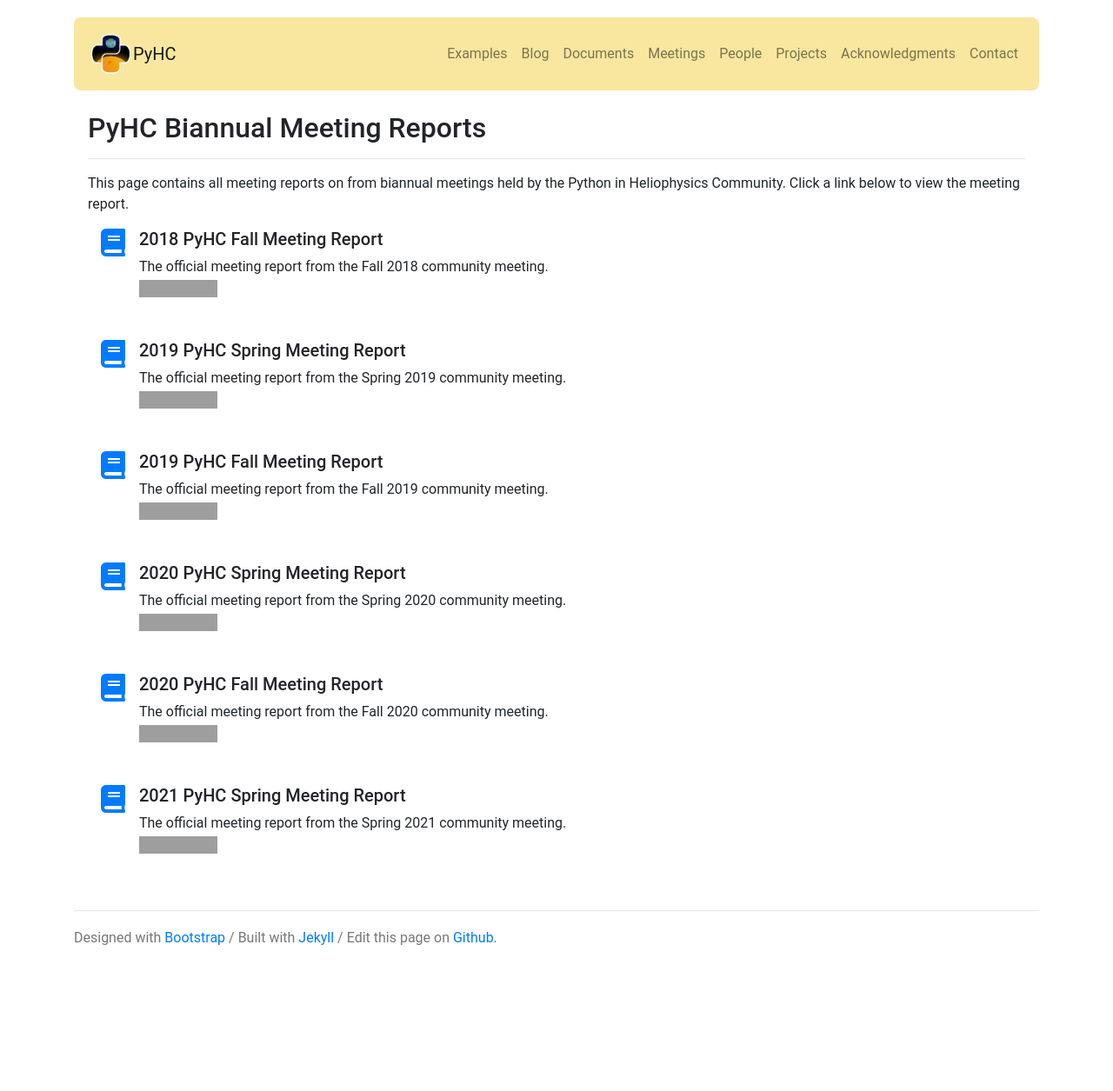
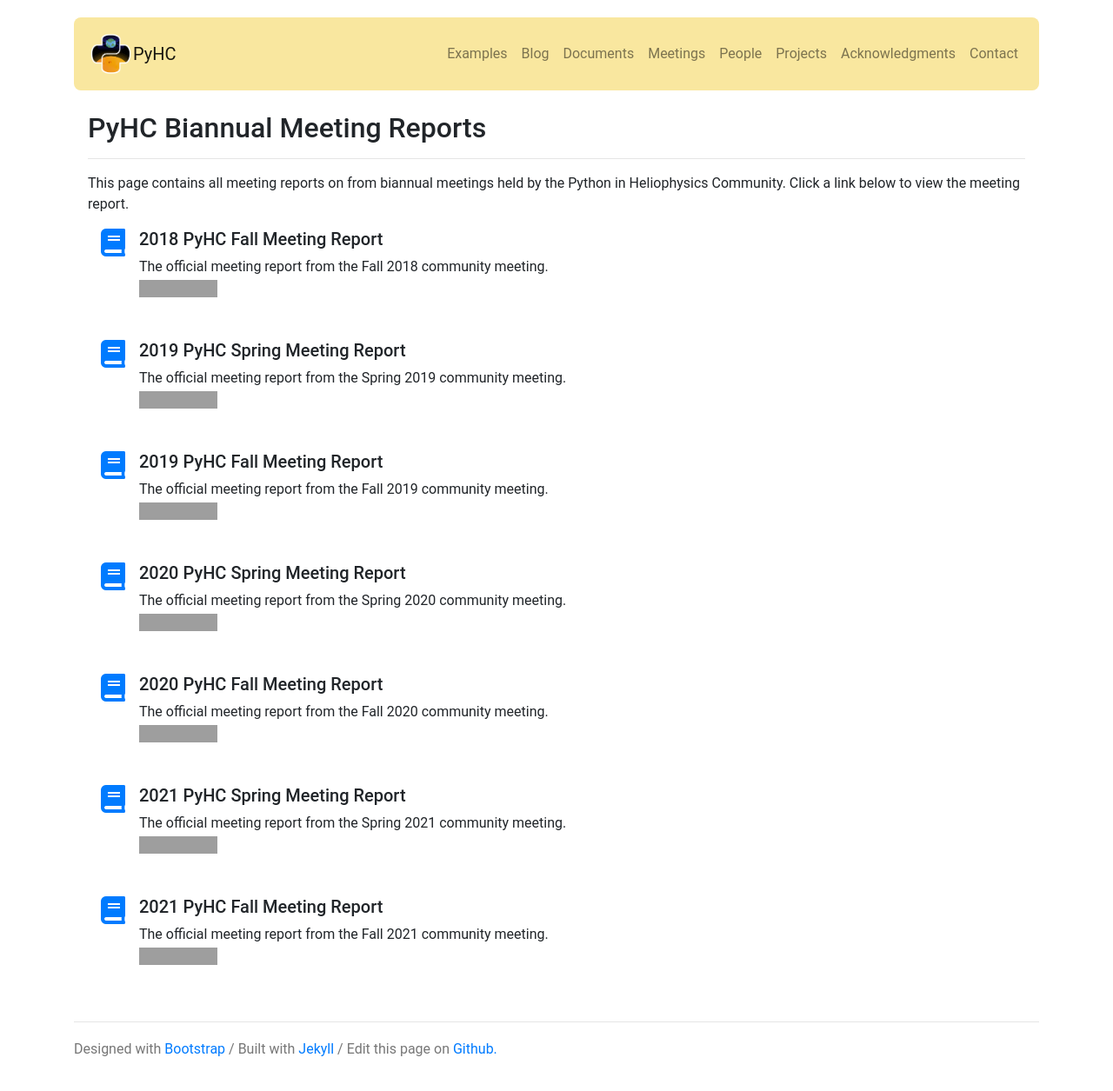
Before and after one commit to heliophysicsPy/heliophysicsPy.github.io, a Jekyll site: the page built from _pages/docs/meeting_reports.md, in a window 1280 px wide. Shown: the whole page at 87% size. Built offline with Jekyll 4.4.1, drawn with Linux system fonts in a browser that asks for light colours; nearby versions of some CDN libraries; before the commit the page ends 1127 px from its top, so only the background shows below that; grey boxes are pictures that could not be loaded.

Commit message:
Add Fall 2021 meeting report links

```diff
--- a/_pages/docs/meeting_reports.md
+++ b/_pages/docs/meeting_reports.md
@@ -84,3 +84,16 @@ This page contains all meeting reports on from biannual meetings held by the Pyt
   </div>
 
   <br>
+
+  <div class="container mb-2">
+    <div class="media">
+      <a href="https://zenodo.org/record/5745358#.YaZxM_FKhTY"><i class="fas fa-book fa-2x mr-3"></i></a>
+      <div class="media-body">
+        <h5 class="mt-0">2021 PyHC Fall Meeting Report</h5>
+        The official meeting report from the Fall 2021 community meeting.<br>
+        <a href="https://doi.org/10.5281/zenodo.5745358"><img src="https://zenodo.org/badge/DOI/10.5281/zenodo.5745358.svg" alt="DOI"></a>
+      </div>
+    </div>
+  </div>
+
+  <br>
```
Also changed, not shown: _pages/meetings.md (+1 -1 lines).
